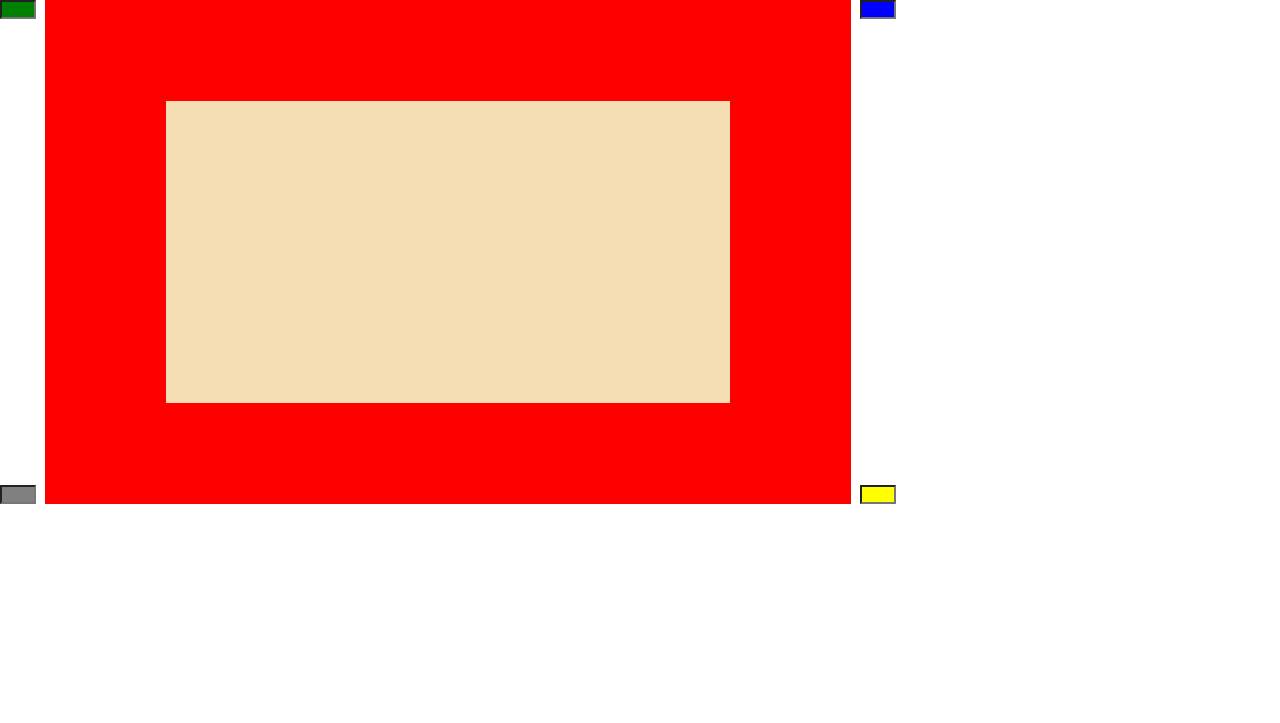
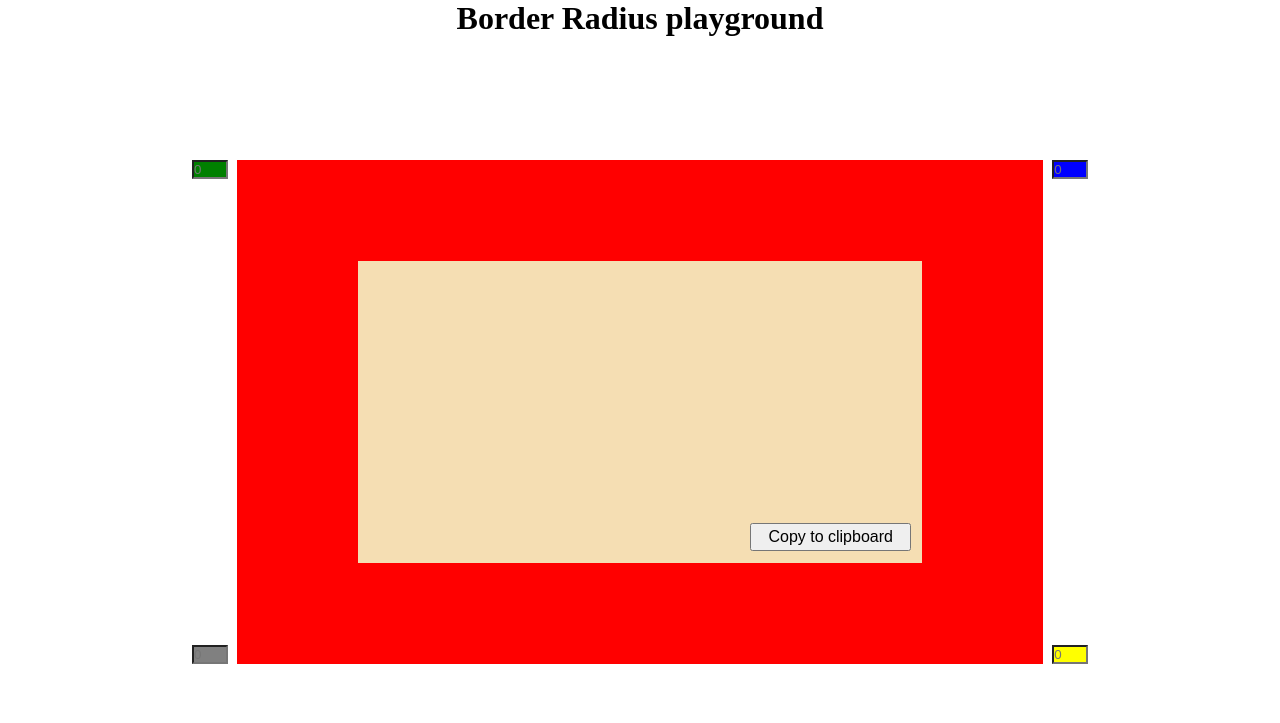
Before and after one commit to arp99/border-radius-previewer, a plain HTML site: page index.html in a window 1280 px wide. Drawn offline with Linux system fonts and the light colour scheme.

Commit message:
Add main inside section

```diff
--- a/index.html
+++ b/index.html
@@ -7,16 +7,21 @@
     <link rel="stylesheet" href="style.css">
 </head>
 <body>
-    <main>
-
-        <input type="text" id="input_tl">
-        <input type="text" id="input_tr">
-        <div class="resultant-div">
-            <div class="resultant-code"></div>
-        </div>
-        <input type="text" id="input_br">
-        <input type="text" id="input_bl">
-    </main>
+    <header><h1>Border Radius playground</h1></header>
+    <section id="content">
+        <main>
+            <input type="text" id="input_tl" placeholder="0" maxlength="5">
+            <input type="text" id="input_tr" placeholder="0" maxlength="5">
+            <div class="resultant-div">
+                <div class="resultant-code">
+                    <p id="code"></p>
+                    <button id="copy">Copy to clipboard</button>
+                </div>
+            </div>
+            <input type="text" id="input_br" placeholder="0" maxlength="5">
+            <input type="text" id="input_bl" placeholder="0" maxlength="5">
+        </main>
+    </section>
     <script src="index.js" type="text/javascript"></script>
 </body>
 </html>
```
